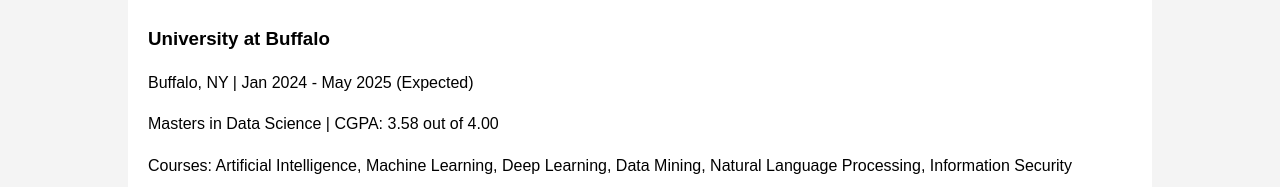
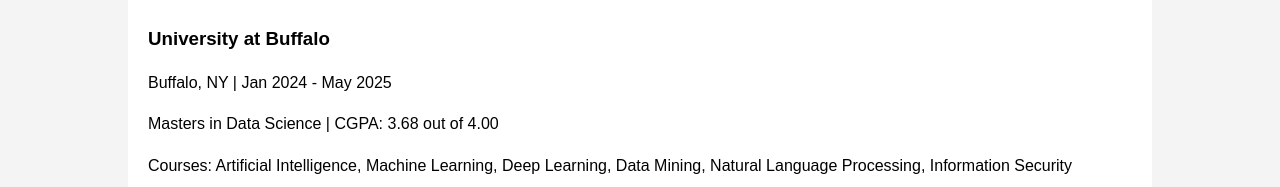
Before and after one commit to premkumarg123/my-portfolio, a plain HTML site: page index.html in a window 1280 px wide. Shown: the part 452-639 px from the top of the page. Drawn offline with Linux system fonts and the light colour scheme; a script that the page names is missing.

Commit message:
Update index.html

```diff
--- a/index.html
+++ b/index.html
@@ -28,8 +28,8 @@
             <h2>Education</h2>
             <div class="education-item">
                 <h3>University at Buffalo</h3>
-                <p>Buffalo, NY | Jan 2024 - May 2025 (Expected)</p>
-                <p>Masters in Data Science | CGPA: 3.58 out of 4.00</p>
+                <p>Buffalo, NY | Jan 2024 - May 2025 </p>
+                <p>Masters in Data Science | CGPA: 3.68 out of 4.00</p>
                 <p>Courses: Artificial Intelligence, Machine Learning, Deep Learning, Data Mining, Natural Language Processing, Information Security</p>
             </div>
             <div class="education-item">
```
